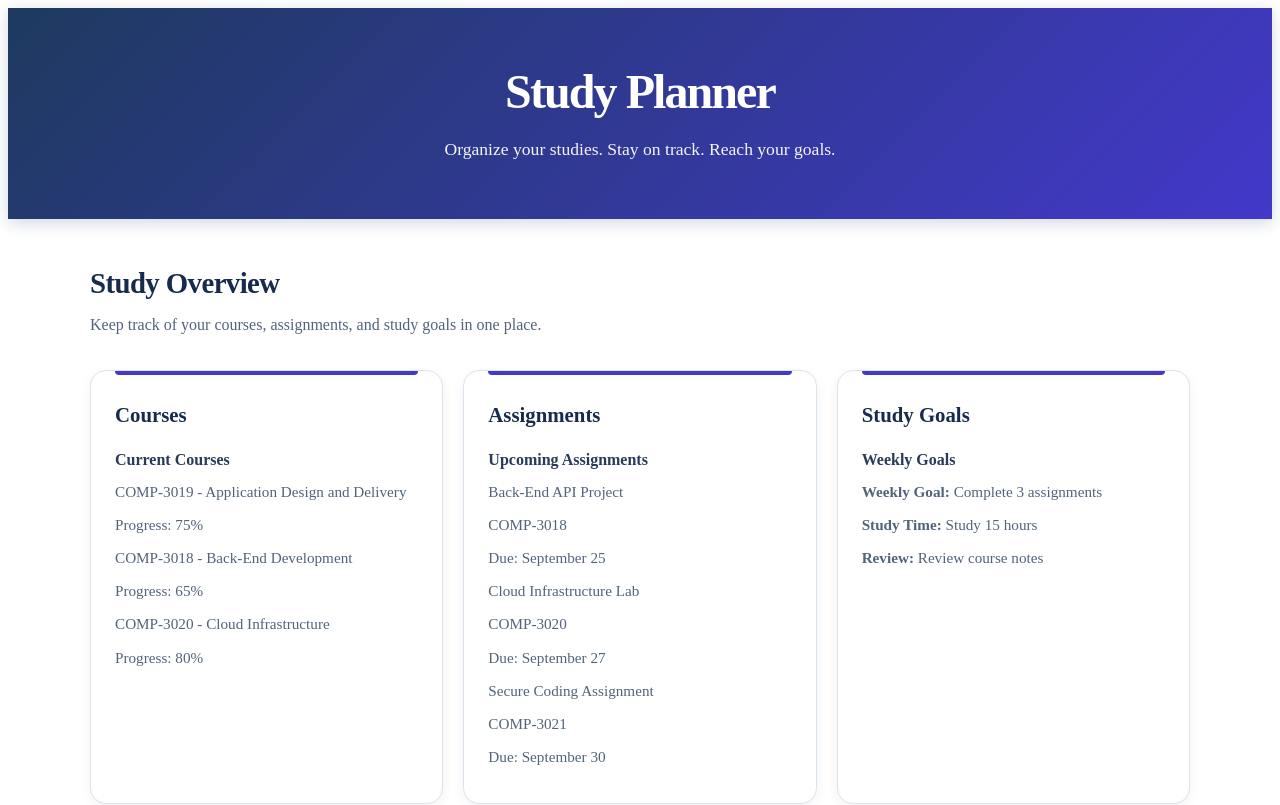
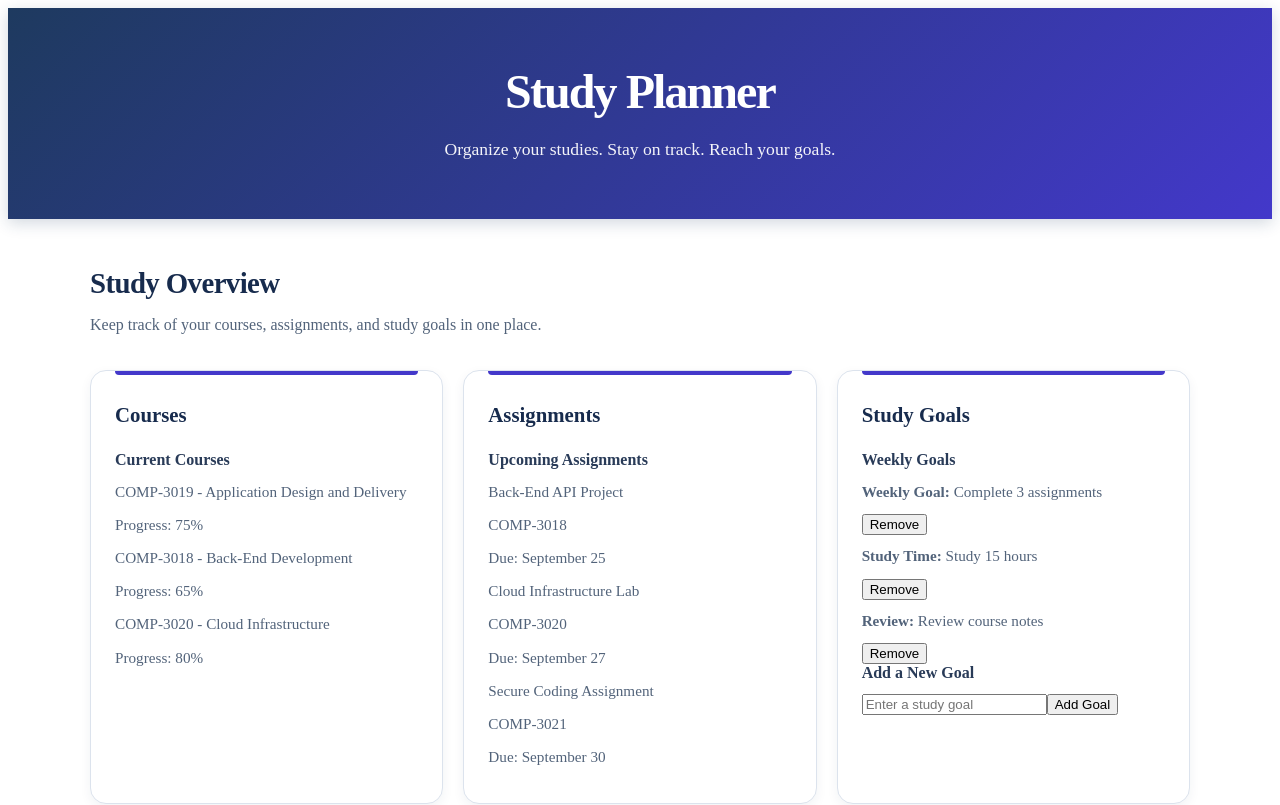
Before and after one commit to rrc-w2025-Gunkarsingh/FDS-Projects, a React (Vite) app: page / in a window 1280 px wide. Shown: the top 805 px of the page. Built offline with nearby package versions, Linux system fonts and the light colour scheme.

Commit message:
Add dynamic study goals with form and reusable goal items

```diff
--- /dev/null
+++ b/src/components/study-overview/GoalForm.tsx
@@ -0,0 +1,34 @@
+type GoalFormProps = {
+  newGoal: string;
+  setNewGoal: (goal: string) => void;
+  addGoal: () => void;
+};
+
+function GoalForm(props: GoalFormProps) {
+  function handleSubmit() {
+    if (props.newGoal.trim() === "") {
+      return;
+    }
+
+    props.addGoal();
+  }
+
+  return (
+    <div>
+      <h4>Add a New Goal</h4>
+
+      <input
+        type="text"
+        value={props.newGoal}
+        placeholder="Enter a study goal"
+        onChange={(event) => props.setNewGoal(event.target.value)}
+      />
+
+      <button type="button" onClick={handleSubmit}>
+        Add Goal
+      </button>
+    </div>
+  );
+}
+
+export default GoalForm;
--- /dev/null
+++ b/src/components/study-overview/GoalItem.tsx
@@ -0,0 +1,30 @@
+type GoalItemProps = {
+  id: number;
+  category: string;
+  goal: string;
+  removeGoal: (id: number) => void;
+};
+
+function GoalItem({
+  id,
+  category,
+  goal,
+  removeGoal,
+}: GoalItemProps) {
+  return (
+    <div>
+      <p>
+        <strong>{category}:</strong> {goal}
+      </p>
+
+      <button
+        type="button"
+        onClick={() => removeGoal(id)}
+      >
+        Remove
+      </button>
+    </div>
+  );
+}
+
+export default GoalItem;
--- a/src/components/study-overview/StudyGoalList.tsx
+++ b/src/components/study-overview/StudyGoalList.tsx
@@ -1,18 +1,52 @@
+import { useState } from "react";
+import GoalForm from "./GoalForm";
+import GoalItem from "./GoalItem";
+
+type StudyGoal = {
+  id: number;
+  category: string;
+  goal: string;
+};
+
 function StudyGoalList() {
-  const goals = [
+  const [goals, setGoals] = useState<StudyGoal[]>([
     {
+      id: 1,
       category: "Weekly Goal",
       goal: "Complete 3 assignments",
     },
     {
+      id: 2,
       category: "Study Time",
       goal: "Study 15 hours",
     },
     {
+      id: 3,
       category: "Review",
       goal: "Review course notes",
     },
-  ];
+  ]);
+
+  const [newGoal, setNewGoal] = useState("");
+
+  function addGoal() {
+    if (newGoal.trim() === "") {
+      return;
+    }
+
+    const goal: StudyGoal = {
+      id: Date.now(),
+      category: "Personal Goal",
+      goal: newGoal,
+    };
+
+    setGoals([...goals, goal]);
+    setNewGoal("");
+  }
+
+  function removeGoal(id: number) {
+    setGoals(goals.filter((goal) => goal.id !== id));
+  }
 
   return (
     <article className="study-card">
@@ -22,12 +56,20 @@ function StudyGoalList() {
         <h4>Weekly Goals</h4>
 
         {goals.map((goal) => (
-          <div key={goal.category}>
-            <p>
-              <strong>{goal.category}:</strong> {goal.goal}
-            </p>
-          </div>
+          <GoalItem
+            key={goal.id}
+            id={goal.id}
+            category={goal.category}
+            goal={goal.goal}
+            removeGoal={removeGoal}
+          />
         ))}
+
+        <GoalForm
+          newGoal={newGoal}
+          setNewGoal={setNewGoal}
+          addGoal={addGoal}
+        />
       </div>
     </article>
   );
```
